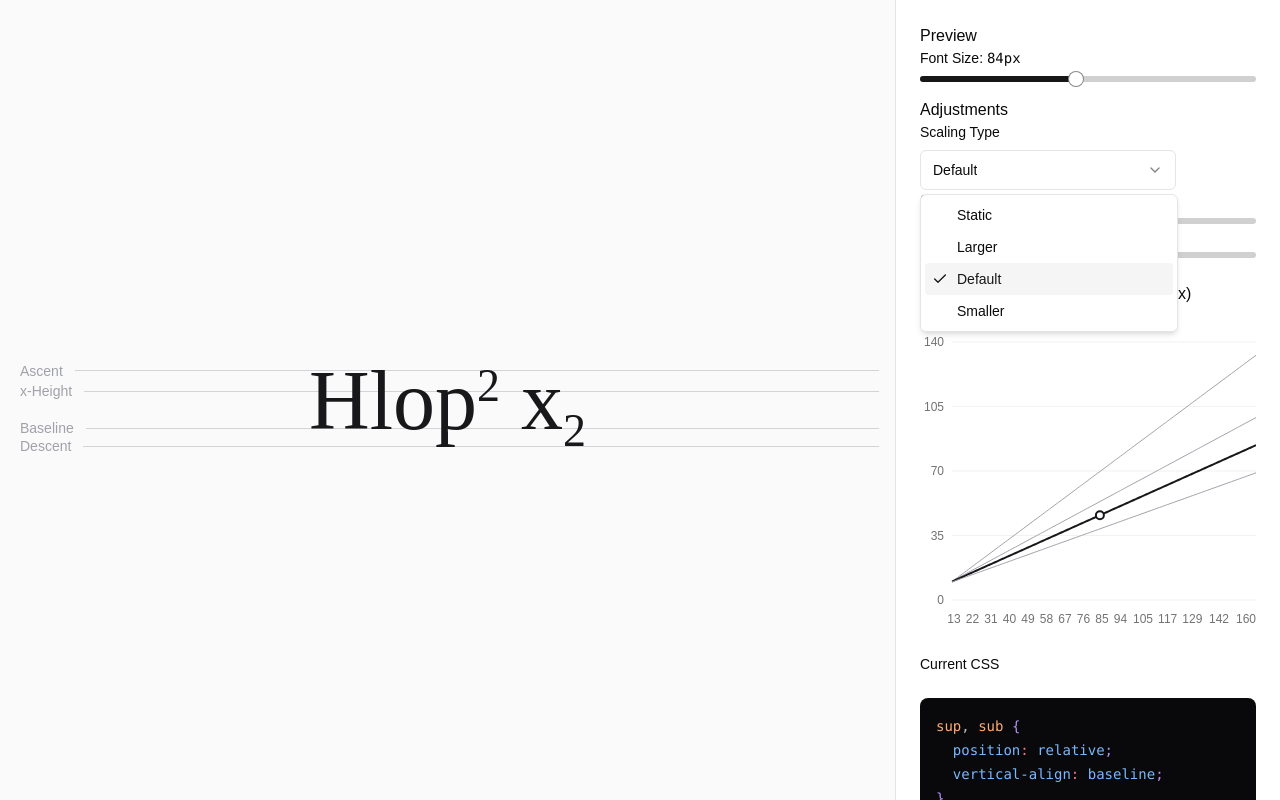
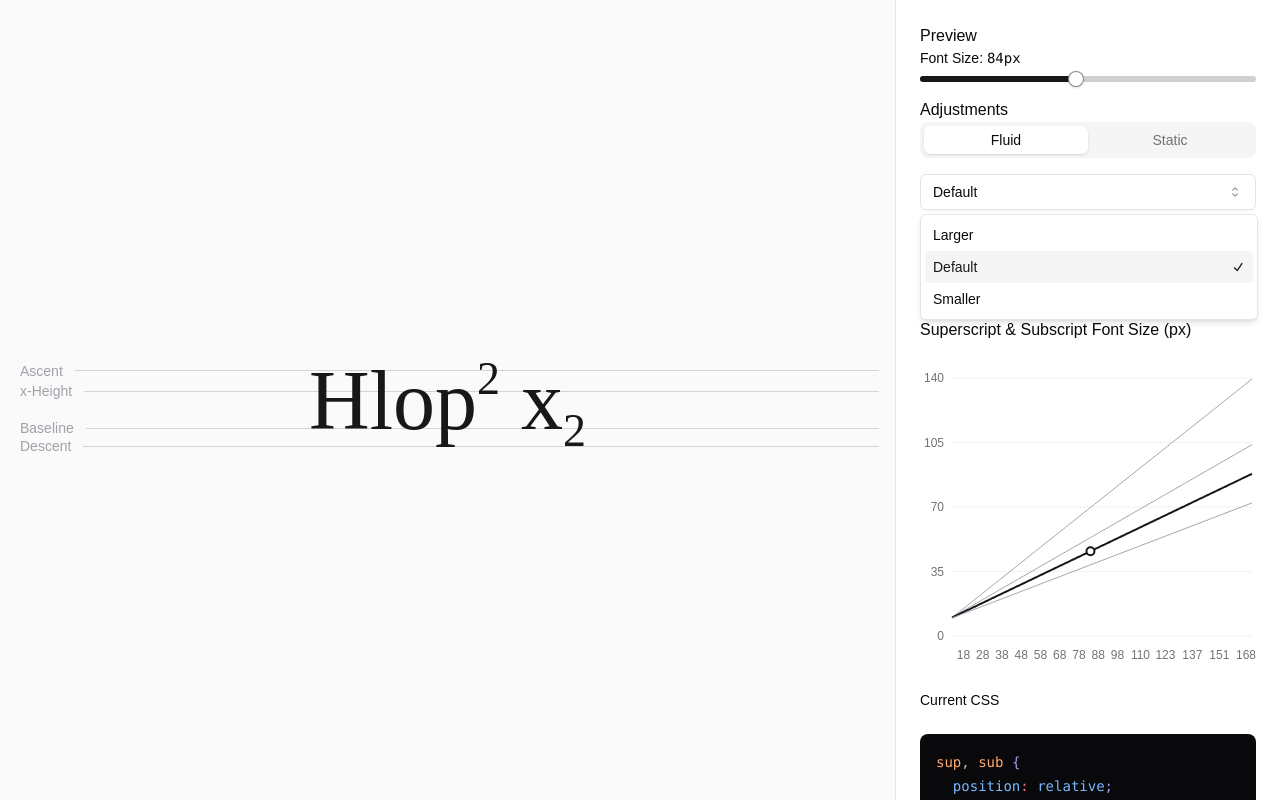
Before and after one commit to lorenzwoehr/supway, a Next.js app: page / in a window 1280 px wide. Both pictures are taken after a click on the button "Default". Shown: the top 800 px of the page. Built offline with nearby package versions, Linux system fonts and the light colour scheme.

Commit message:
Added tabs

```diff
--- a/app/page.tsx
+++ b/app/page.tsx
@@ -15,7 +15,7 @@ import { FontMetricsType, SizeData } from "../types";
 const ScalingDemo = () => {
   const [fontSize, setFontSize] = useState(84);
   const [metrics, setMetrics] = useState<FontMetricsType | null>(null);
-  const [supPosition, setSupPosition] = useState(-0.4);
+  const [supPosition, setSupPosition] = useState(-0.5);
   const [subPosition, setSubPosition] = useState(0.25);
   const [selectedScaling, setSelectedScaling] = useState("fluidDefault");
 
@@ -59,7 +59,7 @@ const ScalingDemo = () => {
   ); */
 
   const sizes: SizeData[] = Array.from(
-    { length: 160 - 12 + 1 }, // Include both 12 and 160
+    { length: 168 - 12 + 1 }, // Include both 12 and 160
     (_, i) => {
       const parentSize = 12 + i; // Start from 12px
       return {
--- a/components/Controls.tsx
+++ b/components/Controls.tsx
@@ -7,7 +7,10 @@ import {
   SelectTrigger,
   SelectValue,
 } from "@/components/ui/select";
+import { Tabs, TabsList, TabsTrigger } from "@/components/ui/tabs";
 import { SCALING_OPTIONS } from "../utils/constants";
+
+type ScalingType = "fluid" | "static";
 
 type ControlsProps = {
   fontSize: number;
@@ -29,7 +32,32 @@ export const Controls: React.FC<ControlsProps> = ({
   setSubPosition,
   selectedScaling,
   setSelectedScaling,
-}) => (
+}) => {
+  // Determine the current scaling type based on the selected scaling option
+  const getCurrentScalingType = (): ScalingType => {
+    return selectedScaling === "staticDefault" ? "static" : "fluid";
+  };
+
+  // Get filtered scaling options based on the current type
+  const getFilteredScalingOptions = (type: ScalingType) => {
+    return Object.entries(SCALING_OPTIONS).filter(([key]) => {
+      if (type === "static") {
+        return false; // Don't show any options for static mode
+      }
+      return key.startsWith("fluid");
+    });
+  };
+
+  // Handle tab change
+  const handleTabChange = (value: string) => {
+    if (value === "static") {
+      setSelectedScaling("staticDefault");
+    } else if (getCurrentScalingType() === "static") {
+      setSelectedScaling("fluidDefault");
+    }
+  };
+
+  return (
     <div className="grid gap-4">
       <div>
         <p>Preview</p>
@@ -50,23 +78,43 @@ export const Controls: React.FC<ControlsProps> = ({
 
       <div>
         <p>Adjustments</p>
-      <div>
-        <label className="block text-sm font-medium mb-2">Scaling Type</label>
-        <Select value={selectedScaling} onValueChange={setSelectedScaling}>
-          <SelectTrigger className="w-64">
+        <div className="space-y-4">
+          <Tabs
+            value={getCurrentScalingType()}
+            onValueChange={handleTabChange}
+            className="w-full"
+          >
+            <TabsList className="grid w-full grid-cols-2">
+              <TabsTrigger value="fluid">Fluid</TabsTrigger>
+              <TabsTrigger value="static">Static</TabsTrigger>
+            </TabsList>
+          </Tabs>
+
+          <Select
+            value={selectedScaling}
+            onValueChange={setSelectedScaling}
+            disabled={getCurrentScalingType() === "static"}
+          >
+            <SelectTrigger className="w-full">
+              {getCurrentScalingType() === "static" ? (
+                "Default"
+              ) : (
                 <SelectValue />
+              )}
             </SelectTrigger>
             <SelectContent>
-            {Object.entries(SCALING_OPTIONS).map(([key, { title }]) => (
+              {getFilteredScalingOptions(getCurrentScalingType()).map(
+                ([key, { title }]) => (
                   <SelectItem key={key} value={key}>
                     {title}
                   </SelectItem>
-            ))}
+                )
+              )}
             </SelectContent>
           </Select>
         </div>
 
-      <div>
+        <div className="mt-4">
           <label className="block text-sm font-medium mb-2">
             Superscript Position:{" "}
             <span className="font-mono">{supPosition.toFixed(3)}em</span>
@@ -98,3 +146,4 @@ export const Controls: React.FC<ControlsProps> = ({
       </div>
     </div>
   );
+};
--- a/components/ScalingChart.tsx
+++ b/components/ScalingChart.tsx
@@ -103,7 +103,7 @@ export default function ScalingChart({
             data={sizes}
             margin={{
               top: 12,
-              right: 0,
+              right: 4,
               left: 0,
               bottom: 0,
             }}
--- a/components/ui/select.tsx
+++ b/components/ui/select.tsx
@@ -1,16 +1,21 @@
-"use client"
+"use client";
 
-import * as React from "react"
-import * as SelectPrimitive from "@radix-ui/react-select"
-import { Check, ChevronDown, ChevronUp } from "lucide-react"
+import * as React from "react";
+import {
+  CaretSortIcon,
+  CheckIcon,
+  ChevronDownIcon,
+  ChevronUpIcon,
+} from "@radix-ui/react-icons";
+import * as SelectPrimitive from "@radix-ui/react-select";
 
-import { cn } from "@/lib/utils"
+import { cn } from "@/lib/utils";
 
-const Select = SelectPrimitive.Root
+const Select = SelectPrimitive.Root;
 
-const SelectGroup = SelectPrimitive.Group
+const SelectGroup = SelectPrimitive.Group;
 
-const SelectValue = SelectPrimitive.Value
+const SelectValue = SelectPrimitive.Value;
 
 const SelectTrigger = React.forwardRef<
   React.ElementRef<typeof SelectPrimitive.Trigger>,
@@ -19,18 +24,18 @@ const SelectTrigger = React.forwardRef<
   <SelectPrimitive.Trigger
     ref={ref}
     className={cn(
-      "flex h-10 w-full items-center justify-between rounded-md border border-input bg-background px-3 py-2 text-sm ring-offset-background placeholder:text-muted-foreground focus:outline-none focus:ring-2 focus:ring-ring focus:ring-offset-2 disabled:cursor-not-allowed disabled:opacity-50 [&>span]:line-clamp-1",
+      "flex h-9 w-full items-center justify-between whitespace-nowrap rounded-md border border-input bg-transparent px-3 py-2 text-sm shadow-sm ring-offset-background placeholder:text-muted-foreground focus:outline-none focus:ring-1 focus:ring-ring disabled:cursor-not-allowed disabled:opacity-50 [&>span]:line-clamp-1",
       className
     )}
     {...props}
   >
     {children}
     <SelectPrimitive.Icon asChild>
-      <ChevronDown className="h-4 w-4 opacity-50" />
+      <CaretSortIcon className="h-4 w-4 opacity-50" />
     </SelectPrimitive.Icon>
   </SelectPrimitive.Trigger>
-))
-SelectTrigger.displayName = SelectPrimitive.Trigger.displayName
+));
+SelectTrigger.displayName = SelectPrimitive.Trigger.displayName;
 
 const SelectScrollUpButton = React.forwardRef<
   React.ElementRef<typeof SelectPrimitive.ScrollUpButton>,
@@ -44,10 +49,10 @@ const SelectScrollUpButton = React.forwardRef<
     )}
     {...props}
   >
-    <ChevronUp className="h-4 w-4" />
+    <ChevronUpIcon />
   </SelectPrimitive.ScrollUpButton>
-))
-SelectScrollUpButton.displayName = SelectPrimitive.ScrollUpButton.displayName
+));
+SelectScrollUpButton.displayName = SelectPrimitive.ScrollUpButton.displayName;
 
 const SelectScrollDownButton = React.forwardRef<
   React.ElementRef<typeof SelectPrimitive.ScrollDownButton>,
@@ -61,11 +66,11 @@ const SelectScrollDownButton = React.forwardRef<
     )}
     {...props}
   >
-    <ChevronDown className="h-4 w-4" />
+    <ChevronDownIcon />
   </SelectPrimitive.ScrollDownButton>
-))
+));
 SelectScrollDownButton.displayName =
-  SelectPrimitive.ScrollDownButton.displayName
+  SelectPrimitive.ScrollDownButton.displayName;
 
 const SelectContent = React.forwardRef<
   React.ElementRef<typeof SelectPrimitive.Content>,
@@ -96,8 +101,8 @@ const SelectContent = React.forwardRef<
       <SelectScrollDownButton />
     </SelectPrimitive.Content>
   </SelectPrimitive.Portal>
-))
-SelectContent.displayName = SelectPrimitive.Content.displayName
+));
+SelectContent.displayName = SelectPrimitive.Content.displayName;
 
 const SelectLabel = React.forwardRef<
   React.ElementRef<typeof SelectPrimitive.Label>,
@@ -105,11 +110,11 @@ const SelectLabel = React.forwardRef<
 >(({ className, ...props }, ref) => (
   <SelectPrimitive.Label
     ref={ref}
-    className={cn("py-1.5 pl-8 pr-2 text-sm font-semibold", className)}
+    className={cn("px-2 py-1.5 text-sm font-semibold", className)}
     {...props}
   />
-))
-SelectLabel.displayName = SelectPrimitive.Label.displayName
+));
+SelectLabel.displayName = SelectPrimitive.Label.displayName;
 
 const SelectItem = React.forwardRef<
   React.ElementRef<typeof SelectPrimitive.Item>,
@@ -118,21 +123,20 @@ const SelectItem = React.forwardRef<
   <SelectPrimitive.Item
     ref={ref}
     className={cn(
-      "relative flex w-full cursor-default select-none items-center rounded-sm py-1.5 pl-8 pr-2 text-sm outline-none focus:bg-accent focus:text-accent-foreground data-[disabled]:pointer-events-none data-[disabled]:opacity-50",
+      "relative flex w-full cursor-default select-none items-center rounded-sm py-1.5 pl-2 pr-8 text-sm outline-none focus:bg-accent focus:text-accent-foreground data-[disabled]:pointer-events-none data-[disabled]:opacity-50",
       className
     )}
     {...props}
   >
-    <span className="absolute left-2 flex h-3.5 w-3.5 items-center justify-center">
+    <span className="absolute right-2 flex h-3.5 w-3.5 items-center justify-center">
       <SelectPrimitive.ItemIndicator>
-        <Check className="h-4 w-4" />
+        <CheckIcon className="h-4 w-4" />
       </SelectPrimitive.ItemIndicator>
     </span>
-
     <SelectPrimitive.ItemText>{children}</SelectPrimitive.ItemText>
   </SelectPrimitive.Item>
-))
-SelectItem.displayName = SelectPrimitive.Item.displayName
+));
+SelectItem.displayName = SelectPrimitive.Item.displayName;
 
 const SelectSeparator = React.forwardRef<
   React.ElementRef<typeof SelectPrimitive.Separator>,
@@ -143,8 +147,8 @@ const SelectSeparator = React.forwardRef<
     className={cn("-mx-1 my-1 h-px bg-muted", className)}
     {...props}
   />
-))
-SelectSeparator.displayName = SelectPrimitive.Separator.displayName
+));
+SelectSeparator.displayName = SelectPrimitive.Separator.displayName;
 
 export {
   Select,
@@ -157,4 +161,4 @@ export {
   SelectSeparator,
   SelectScrollUpButton,
   SelectScrollDownButton,
-}
+};
--- a/components/ui/slider.tsx
+++ b/components/ui/slider.tsx
@@ -1,9 +1,9 @@
-"use client";
+"use client"
 
-import * as React from "react";
-import * as SliderPrimitive from "@radix-ui/react-slider";
+import * as React from "react"
+import * as SliderPrimitive from "@radix-ui/react-slider"
 
-import { cn } from "@/lib/utils";
+import { cn } from "@/lib/utils"
 
 const Slider = React.forwardRef<
   React.ElementRef<typeof SliderPrimitive.Root>,
@@ -20,9 +20,9 @@ const Slider = React.forwardRef<
     <SliderPrimitive.Track className="relative h-1.5 w-full grow overflow-hidden rounded-full bg-primary/20">
       <SliderPrimitive.Range className="absolute h-full bg-primary" />
     </SliderPrimitive.Track>
-    <SliderPrimitive.Thumb className="block h-4 w-4 rounded-full border border-primary/50 bg-background transition-colors focus-visible:outline-none focus-visible:ring-1 focus-visible:ring-ring disabled:pointer-events-none disabled:opacity-50" />
+    <SliderPrimitive.Thumb className="block h-4 w-4 rounded-full border border-primary/50 bg-background shadow transition-colors focus-visible:outline-none focus-visible:ring-1 focus-visible:ring-ring disabled:pointer-events-none disabled:opacity-50" />
   </SliderPrimitive.Root>
-));
-Slider.displayName = SliderPrimitive.Root.displayName;
+))
+Slider.displayName = SliderPrimitive.Root.displayName
 
-export { Slider };
+export { Slider }
--- a/components/ui/tabs.tsx
+++ b/components/ui/tabs.tsx
@@ -14,7 +14,7 @@ const TabsList = React.forwardRef<
   <TabsPrimitive.List
     ref={ref}
     className={cn(
-      "inline-flex h-10 items-center justify-center rounded-md bg-muted p-1 text-muted-foreground",
+      "inline-flex h-9 items-center justify-center rounded-lg bg-muted p-1 text-muted-foreground",
       className
     )}
     {...props}
@@ -29,7 +29,7 @@ const TabsTrigger = React.forwardRef<
   <TabsPrimitive.Trigger
     ref={ref}
     className={cn(
-      "inline-flex items-center justify-center whitespace-nowrap rounded-sm px-3 py-1.5 text-sm font-medium ring-offset-background transition-all focus-visible:outline-none focus-visible:ring-2 focus-visible:ring-ring focus-visible:ring-offset-2 disabled:pointer-events-none disabled:opacity-50 data-[state=active]:bg-background data-[state=active]:text-foreground data-[state=active]:shadow-sm",
+      "inline-flex items-center justify-center whitespace-nowrap rounded-md px-3 py-1 text-sm font-medium ring-offset-background transition-all focus-visible:outline-none focus-visible:ring-2 focus-visible:ring-ring focus-visible:ring-offset-2 disabled:pointer-events-none disabled:opacity-50 data-[state=active]:bg-background data-[state=active]:text-foreground data-[state=active]:shadow",
       className
     )}
     {...props}
--- a/package.json
+++ b/package.json
@@ -9,6 +9,7 @@
     "lint": "next lint"
   },
   "dependencies": {
+    "@radix-ui/react-icons": "^1.3.1",
     "@radix-ui/react-select": "^2.1.2",
     "@radix-ui/react-slider": "^1.2.1",
     "@radix-ui/react-tabs": "^1.1.1",
@@ -19,6 +20,7 @@
     "next": "15.0.1",
     "react": "^18.2.0",
     "react-dom": "^18.2.0",
+    "react-icons": "^5.3.0",
     "recharts": "^2.10.1",
     "rehype-parse": "^9.0.1",
     "rehype-pretty-code": "^0.14.0",
```
Also changed, not shown: components.json, repopack-output.txt, 1 other file (tests, documents, lock files or other folders). Lines whose indentation alone changed are shown as unchanged.
